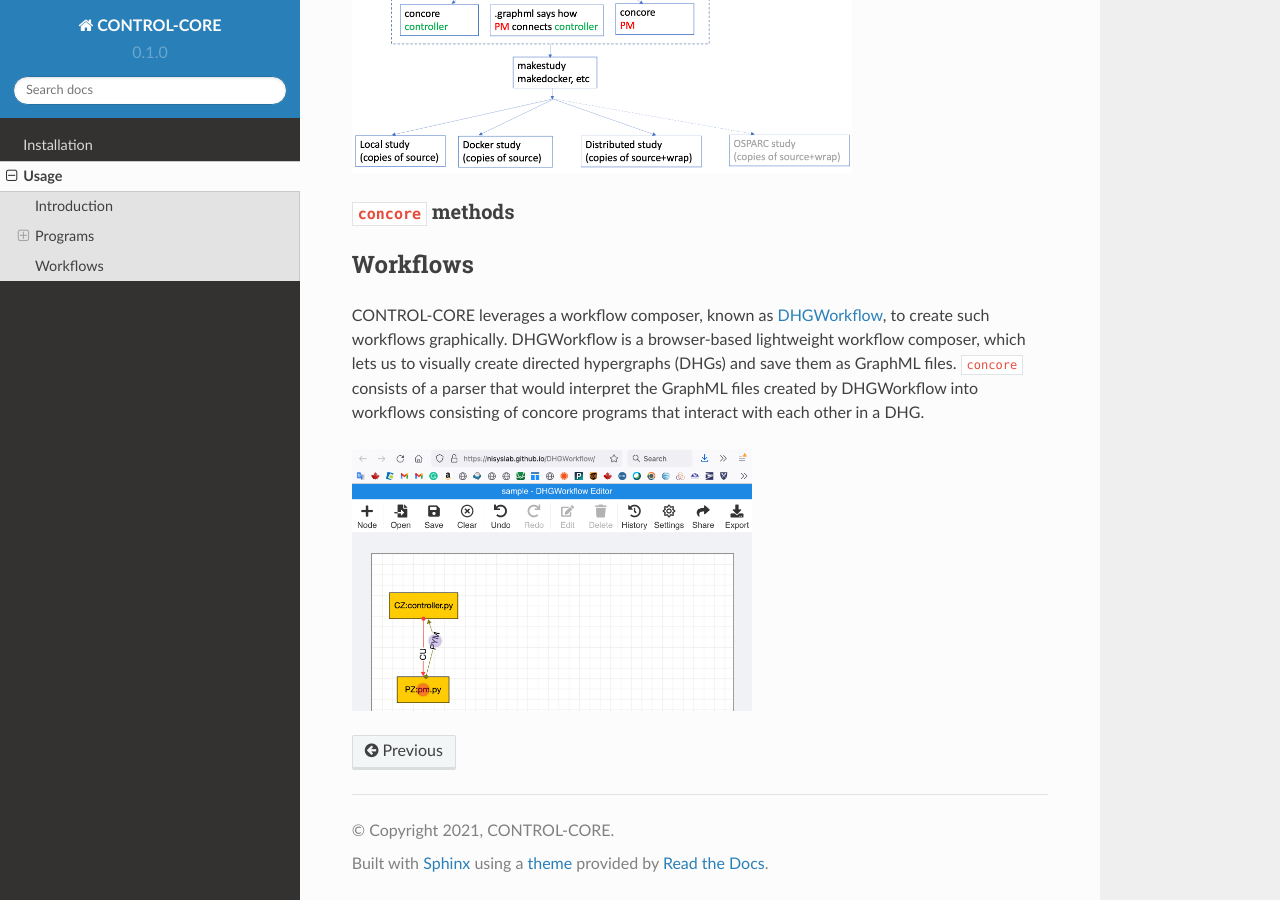
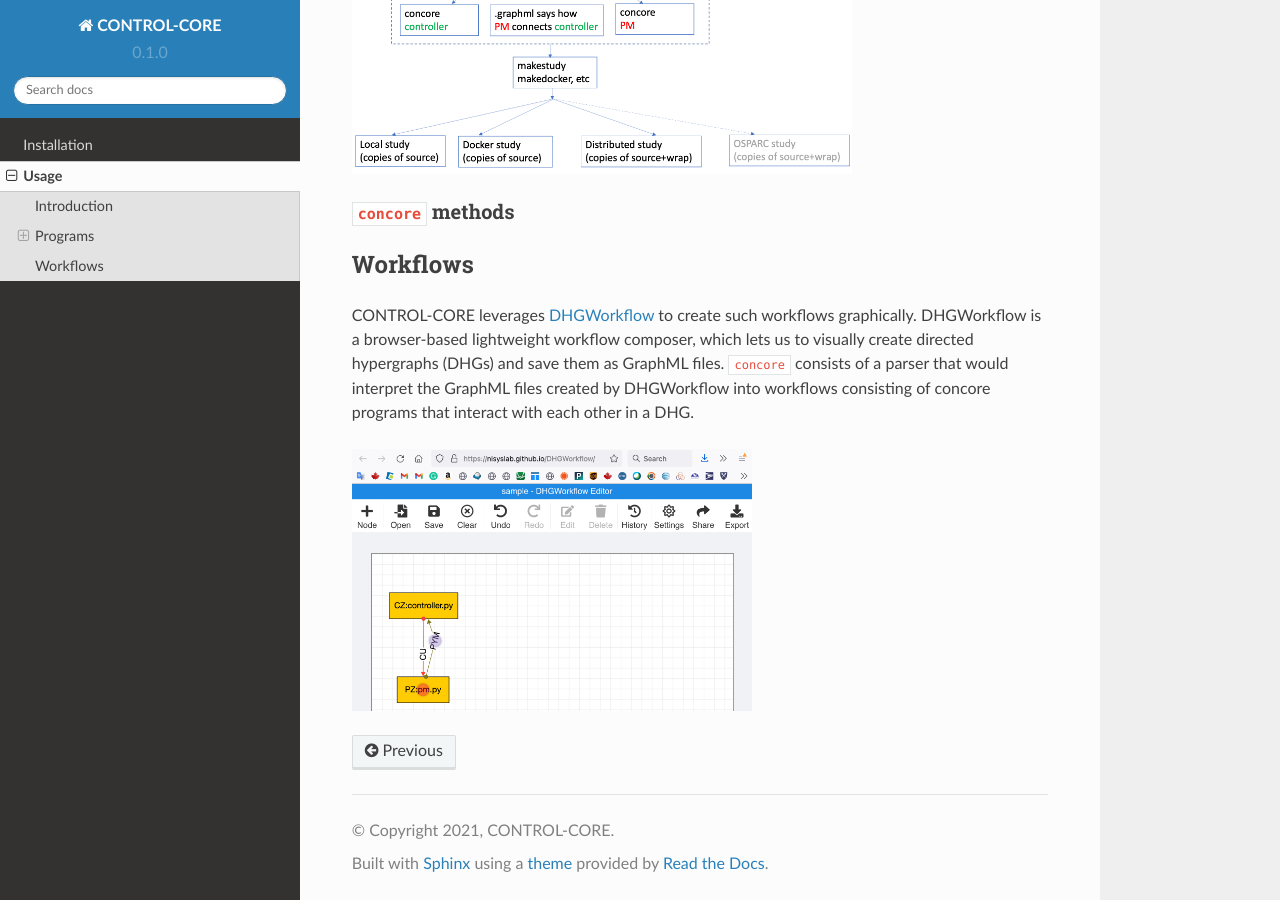
Before and after one commit to ControlCore-Project/documentation, a Sphinx documentation site: the page built from docs/source/usage.rst, in a window 1280 px wide and 900 px high, scrolled down 751 px. Built offline with Sphinx 7.4.7 and the Read the Docs theme 2.0.0, drawn with Linux system fonts in a browser that asks for light colours.

Commit message:
Update usage.rst

```diff
--- a/docs/source/usage.rst
+++ b/docs/source/usage.rst
@@ -32,7 +32,7 @@ Programs
 Workflows
 ------------
 
-CONTROL-CORE leverages a workflow composer, known as `DHGWorkflow <https://github.com/controlcore-project/DHGWorkflow>`_, to create such workflows graphically. DHGWorkflow is a browser-based lightweight workflow composer, which lets us to visually create directed hypergraphs (DHGs) and save them as GraphML files. ``concore`` consists of a parser that would interpret the GraphML files created by DHGWorkflow into workflows consisting of concore programs that interact with each other in a DHG.
+CONTROL-CORE leverages `DHGWorkflow <https://github.com/controlcore-project/DHGWorkflow>`_ to create such workflows graphically. DHGWorkflow is a browser-based lightweight workflow composer, which lets us to visually create directed hypergraphs (DHGs) and save them as GraphML files. ``concore`` consists of a parser that would interpret the GraphML files created by DHGWorkflow into workflows consisting of concore programs that interact with each other in a DHG.
 
 .. image:: images/dhg-sample.png
   :width: 400
```
